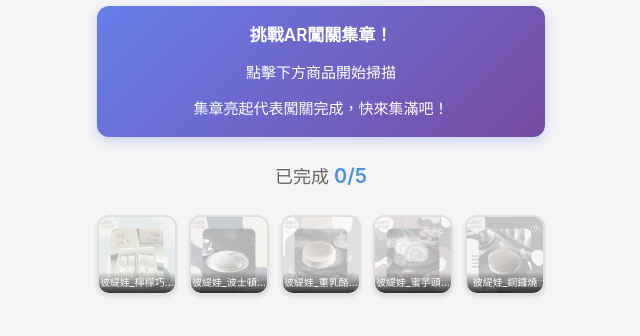
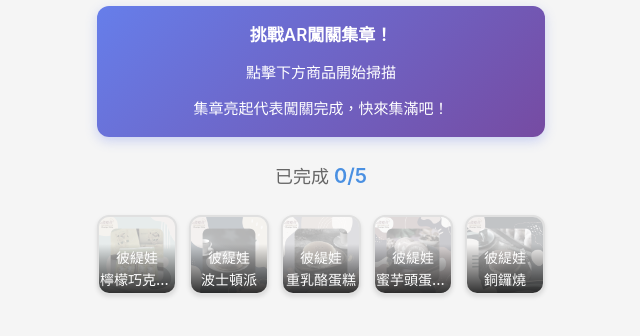
Before and after one commit to Ianjfetek/ARCompletions, a plain HTML site: page wwwroot/index.html in a window 1280 px wide. Shown: the part 70-406 px from the top of the page, without its empty margins (319-959 px from the left). Drawn offline with Linux system fonts and the light colour scheme.

Commit message:
調整集章名稱大小

```diff
--- a/wwwroot/css/stamp.css
+++ b/wwwroot/css/stamp.css
@@ -34,7 +34,7 @@
 /* 集章網格容器 */
 .stamp-grid {
   display: grid;
-  grid-template-columns: repeat(3, 1fr);
+  grid-template-columns: repeat(2, 1fr);
   gap: var(--spacing-md);
   margin-bottom: var(--spacing-lg);
 }
@@ -126,6 +126,14 @@
   text-align: center;
   font-weight: 500;
   z-index: 1;
+  display: flex;
+  flex-direction: column;
+  justify-content: center;
+  gap: 1px;
+}
+
+/* 店家名稱每一行 */
+.venue-name-line {
   white-space: nowrap;
   overflow: hidden;
   text-overflow: ellipsis;
@@ -143,7 +151,7 @@
   }
 
   .venue-name {
-    font-size: 10px;
+    font-size: 14px;
     padding: 3px 1px;
   }
 
@@ -160,7 +168,7 @@
   }
 
   .venue-name {
-    font-size: 10px;
+    font-size: 14px;
   }
 
   .check-mark {
--- a/wwwroot/js/stamp.js
+++ b/wwwroot/js/stamp.js
@@ -120,10 +120,31 @@ function createStampItem(venueId, isCompleted) {
     item.addEventListener('click', () => handleStampClick(venueId, venue));
   }
 
-  // 店家名稱
+  // 店家名稱（按 _ 分割成兩行）
   const name = document.createElement('div');
   name.className = 'venue-name';
-  name.textContent = venue ? venue.name : venueId;
+
+  if (venue) {
+    const parts = venue.name.split('_');
+    if (parts.length > 1) {
+      // 第一行：品牌名稱
+      const line1 = document.createElement('div');
+      line1.className = 'venue-name-line';
+      line1.textContent = parts[0];
+      name.appendChild(line1);
+
+      // 第二行：商品名稱
+      const line2 = document.createElement('div');
+      line2.className = 'venue-name-line';
+      line2.textContent = parts.slice(1).join('_');
+      name.appendChild(line2);
+    } else {
+      name.textContent = venue.name;
+    }
+  } else {
+    name.textContent = venueId;
+  }
+
   item.appendChild(name);
 
   return item;
```
Also changed, not shown: wwwroot/index.html (+1 -1 lines).
